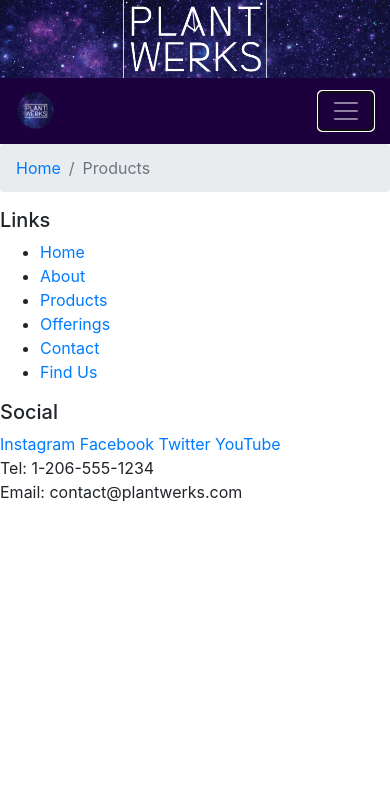
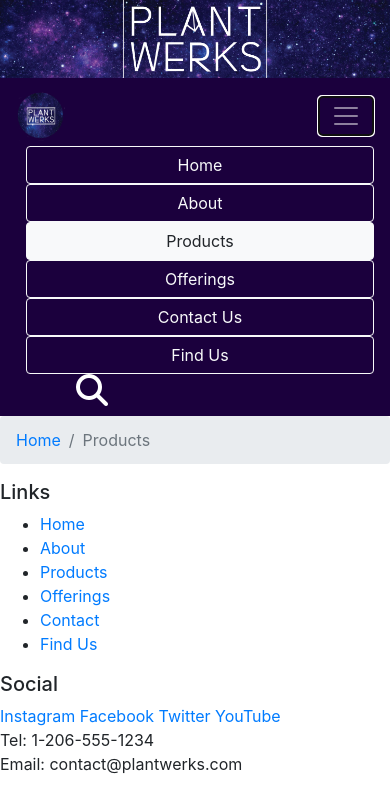
Before and after one commit to m-o-crows/Plant-Werks, a website: page products.html in a window 390 px wide. Both pictures are taken after a click on the button 346 px from the left and 111 px from the top of the page. Drawn offline with nearby package versions, Linux system fonts and the light colour scheme.

Commit message:
Navbar and Search Button

```diff
--- a/css/styles.css
+++ b/css/styles.css
@@ -3,7 +3,11 @@
 }
 
 .navbar-collapse {
-    margin-left: -65px;
+    margin-left: 10px;
+}
+
+.searchButton {
+    padding-left: 50px;
 }
 
 .jumbotron{
--- a/package.json
+++ b/package.json
@@ -4,7 +4,7 @@
   "description": "This is a website for Plant Werks",
   "main": "index.html",
   "scripts": {
-    "lite":"lite-server",
+    "lite": "lite-server",
     "start": "npm run lite",
     "test": "echo \"Error: no test specified\" && exit 1"
   },
@@ -15,6 +15,7 @@
   },
   "dependencies": {
     "bootstrap": "^4.5.2",
+    "bootstrap-icons": "^1.6.0",
     "jquery": "^3.5.1",
     "popper.js": "^1.16.1"
   }
--- a/products.html
+++ b/products.html
@@ -8,6 +8,8 @@
     <!--Bootstrap CSS-->
     <link rel="stylesheet" href="node_modules/bootstrap/dist/css/bootstrap.min.css" />
     <link rel="stylesheet" href="css/styles.css" />
+    <link rel="stylesheet" href="node_modules/bootstrap-icons/font/bootstrap-icons.css" />
+    <link rel="stylesheet" href="node_modules/font-awesome/css/font-awesome.min.css" />
 
     <title>Plant Werks</title>
 </head>
@@ -18,31 +20,34 @@
         <div class="jumbotron jumbotron-fluid">
             <div class="container-fluid">
                 <div class="row">
-                    <img src="img/LogoNebulaBanner - Copy.png" class   ="img-fluid" alt="Plant Werks Banner" />
-                    </div>
+                    <img src="img/LogoNebulaBanner - Copy.png" class="img-fluid" alt="Plant Werks Banner" />
                 </div>
             </div>
         </div>
     </header>
 
     <!--change font to match logo font-->
-    <!--remove white background from logo-->
-    <nav class="navbar navbar-expand-sm navbar-dark sticky-top">
+    <nav class="navbar navbar-expand-md navbar-dark sticky-top">
         <div class="container">
-            <a class="navbar-brand" href="index.html"><img src="img/plantwerks logo.png" height="40" width="40" /></a>
-            <button class="navbar-toggler" type="button" data-toggle="collapse" data-target="#nucampNavbar"><span
-                    class="navbar-toggler-icon"></span>
+            <a class="navbar-brand" href="#"><img src="img/plantwerks logo.png" height="50" width="50" /></a>
+            <button class="navbar-toggler" type="button" data-toggle="collapse" data-target="#plantwerksNavbar"><span class="navbar-toggler-icon"></span>
             </button>
 
             <div class="collapse navbar-collapse justify-content-center" id="plantwerksNavbar">
                 <ul class= "navbar-nav">
-                    <li class="nav-item"><a class="btn btn-outline-light" href="index.html" name="navButton" id="Home">Home
+                    <li class="nav-item"><a class="btn btn-outline-light col-12" href="index.html" name="navButton" id="Home">Home
                     </a></li>
-                    <li class="nav-item"><a class="btn btn-outline-light" href="about.html" name="navButton" id="about"> About </a></li>
-                    <li class="nav-item"><a class="btn btn-outline-light active" href="#" name="navButton" id="products"> Products </a></li>
-                    <li class="nav-item"><a class="btn btn-outline-light" href="offerings.html" name="navButton" id="offerings"> Offerings </a></li>
-                    <li class="nav-item"><a class="btn btn-outline-light" href="contact.html" name="navButton" id="contact"> Contact Us </a></li>
-                    <li class="nav-item"><a class="btn btn-outline-light" href="findus.html" name="navButton" id="findUs"> Find Us </a></li>
+                    <li class="nav-item"><a class="btn btn-outline-light col-12" href="about.html" name="navButton" id="about"> About </a></li>
+                    <li class="nav-item"><a class="btn btn-outline-light active col-12" href="#" name="navButton" id="products"> Products </a></li>
+                    <li class="nav-item"><a class="btn btn-outline-light col-12" href="offerings.html" name="navButton" id="offerings"> Offerings </a></li>
+                    <li class="nav-item"><a class="btn btn-outline-light col-12" href="contact.html" name="navButton" id="contact"> Contact Us </a></li>
+                    <li class="nav-item"><a class="btn btn-outline-light col-12" href="findus.html" name="navButton" id="findUs"> Find Us </a></li>
+                    <span class="searchButton text-white">
+                        <a role="button" id="search">
+                            <i class="fa fa-search fa-2x" aria-hidden="true"></i>
+                        </a>
+                    </span>
+                </ul>
             </div>
         </div>
     </nav>
```
Also changed, not shown: about.html (+16 -13 lines), contact.html (+16 -12 lines), findus.html (+16 -12 lines), index.html (+14 -10 lines), offerings.html (+17 -13 lines), 1 other file.
